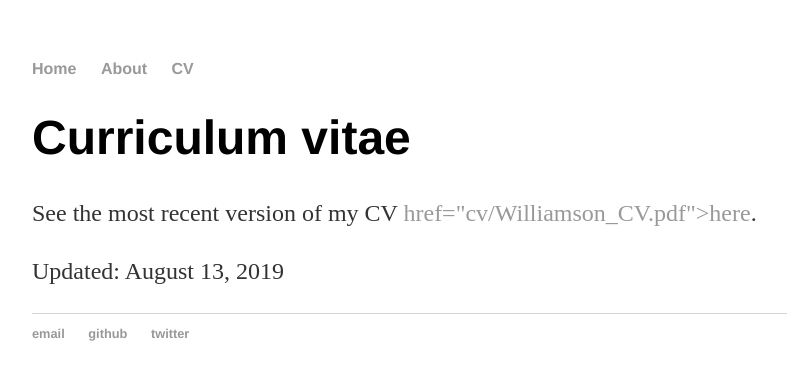
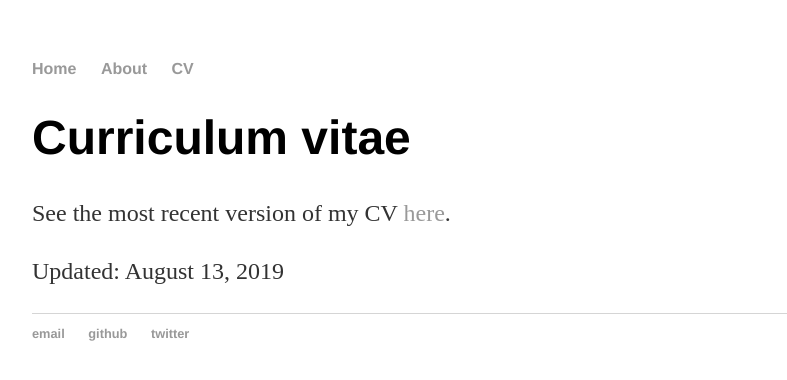
Before and after one commit to mark-williamson/mark-williamson.github.io, a Jekyll site: the page built from cv/index.html, in a window 1280 px wide. Shown: the top 380 px of the page, without its empty margins (160-947 px from the left). Built offline with Jekyll 4.4.1, drawn with Linux system fonts in a browser that asks for light colours.

Commit message:
Fix link to pdf

```diff
--- a/cv/index.html
+++ b/cv/index.html
@@ -3,6 +3,6 @@ layout: default
 ---
 <div class="blurb">
 	<h1>Curriculum vitae</h1>
-  <p>See the most recent version of my CV <a> href="cv/Williamson_CV.pdf">here</a>.</p>
+  	<p>See the most recent version of my CV <a href="/cv/Williamson_CV.pdf">here</a>.</p>
 	<p>Updated: August 13, 2019</p>
 </div><!-- /.blurb -->
```
